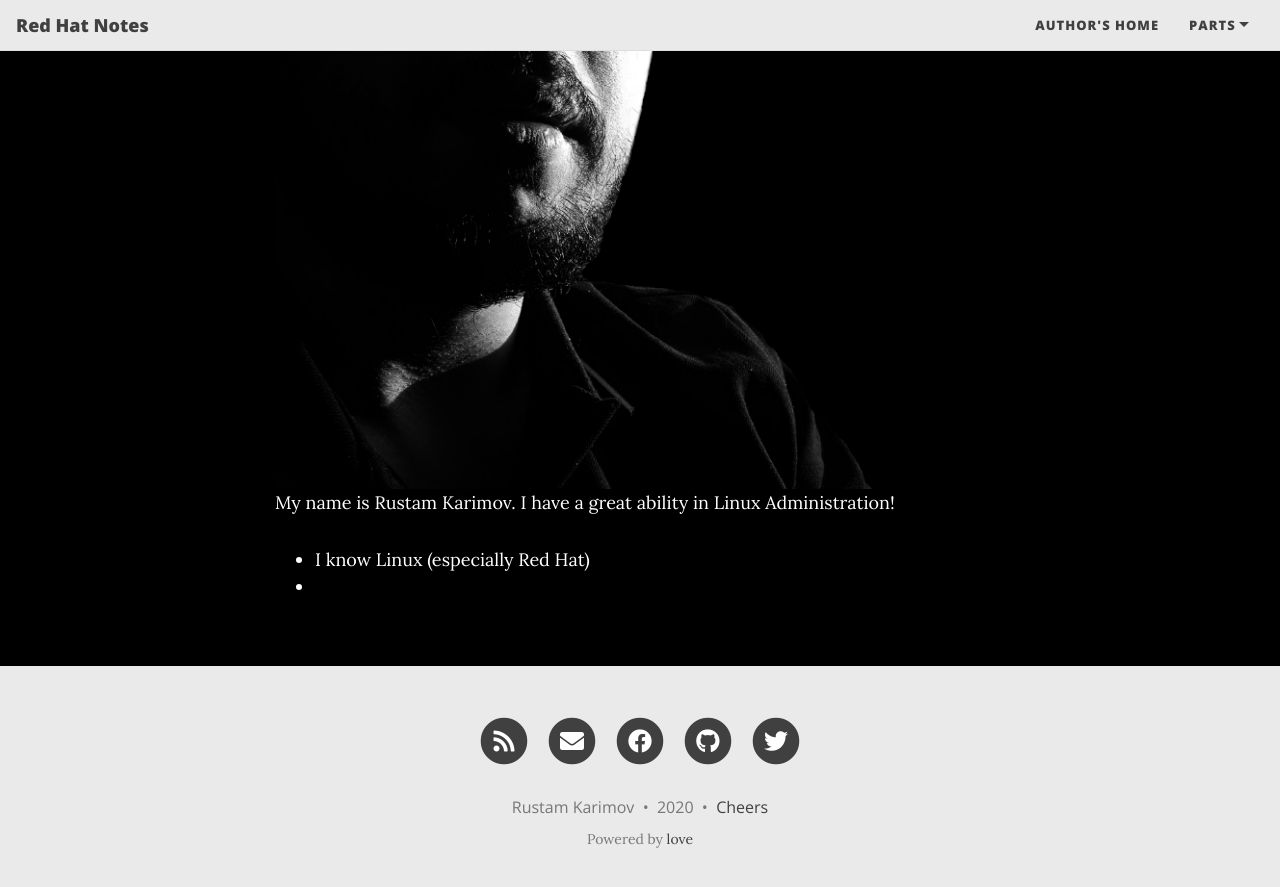
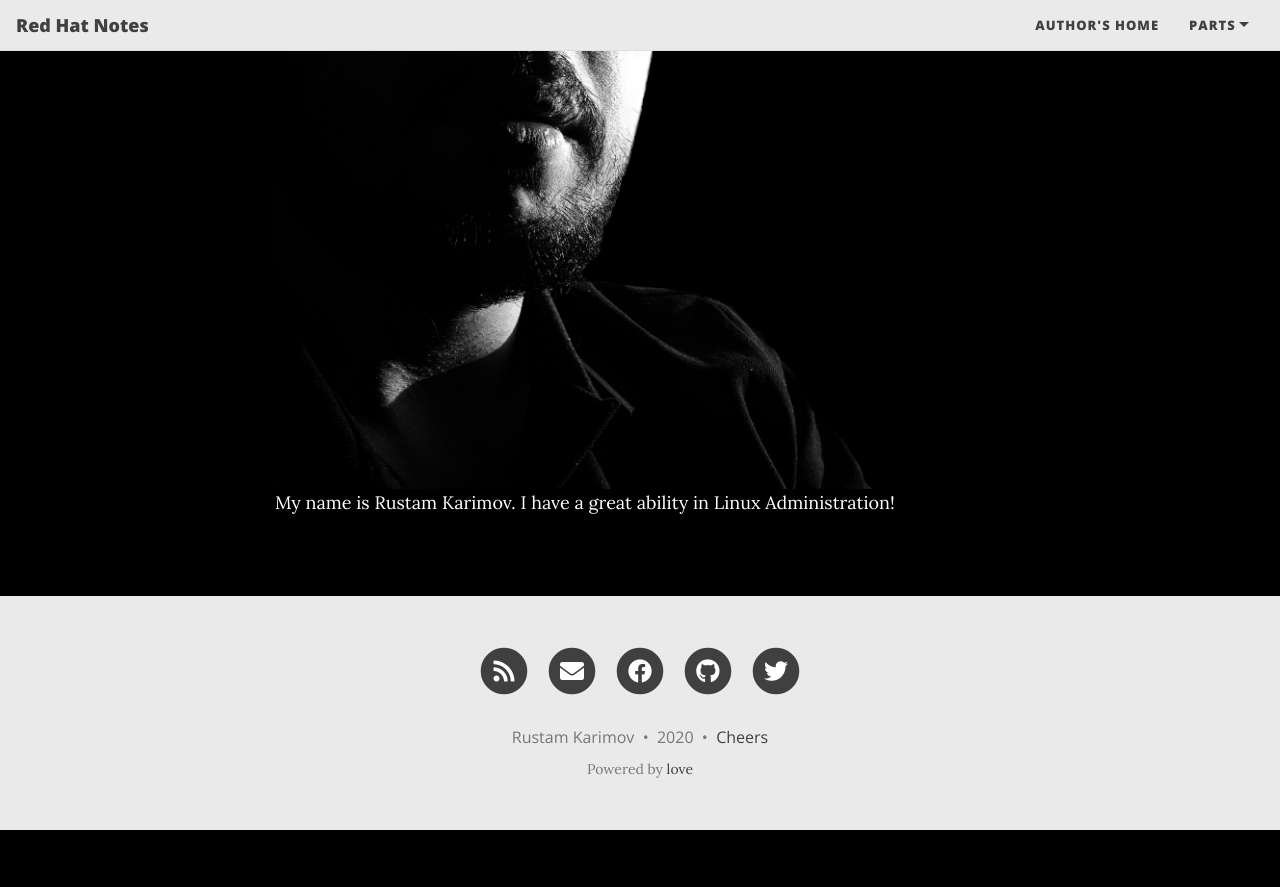
Before and after one commit to DrMohmX/takeanote, a Jekyll site: the page built from aboutme.md, in a window 1280 px wide and 900 px high, scrolled down 633 px. Shown: the top 887 px of the window. Built offline with Jekyll 4.4.1, drawn with Linux system fonts in a browser that asks for light colours; nearby versions of some CDN libraries; after the commit the page ends 1463 px from its top, so only the background shows below that.

Commit message:
Changes - 15.10.2020

```diff
--- a/_config.yml
+++ b/_config.yml
@@ -74,7 +74,7 @@
 
 # How to display the link to your website in the footer
 # Remove this if you don't want a link in the footer
-url-pretty: "Cheers"
+url-pretty: "Cheers!"
 
 # Excerpt word length - Truncate the excerpt of each post on the feed page to the specified number of words
 excerpt_length: 50
--- a/_includes/footer.html
+++ b/_includes/footer.html
@@ -33,7 +33,7 @@
       </p>
       {% unless site.remove-ads %}<p class="theme-by text-muted">
         Powered by
-        <a href="https://beautifuljekyll.com">love</a>
+        <a href="https://takeanote.info">love</a>
       </p>{% endunless %}
       </div>
     </div>
--- a/_layouts/aboutme.html
+++ b/_layouts/aboutme.html
@@ -94,12 +94,12 @@
 
       <img src="https://takeanote.info/assets/img/me_3.png" alt="my-image" title="Me" class="my-image" style="float: left;" />
       <p>My name is Rustam Karimov. I have a great ability in Linux Administration!</p>
-
+<!---
  <ul>
   <li>I know Linux (especially Red Hat)</li>
   <li> </li>
  </ul>
-
+--->
 
 
 
--- a/aboutme.md
+++ b/aboutme.md
@@ -5,8 +5,3 @@
 ---
 
 My name is Rustam Karimov. I have a great ability in Linux Administration!
-
-- You'll Red Hat tips for exam and daily administration life.
-
-
-![my-image](https://takeanote.info/assets/img/1990_Venice_Film_Festival_Robert_De_Niro.jpg "Me")
```
